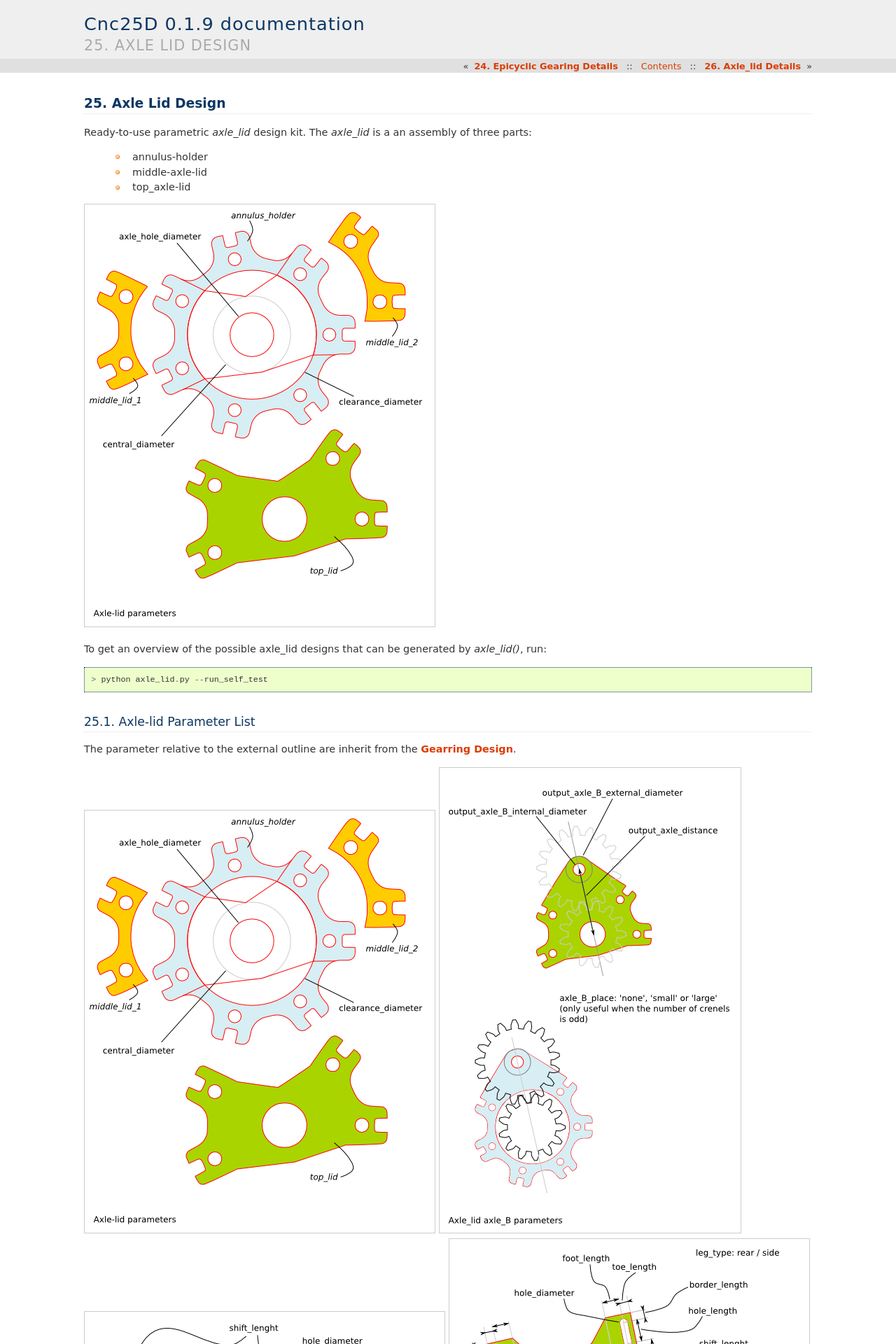
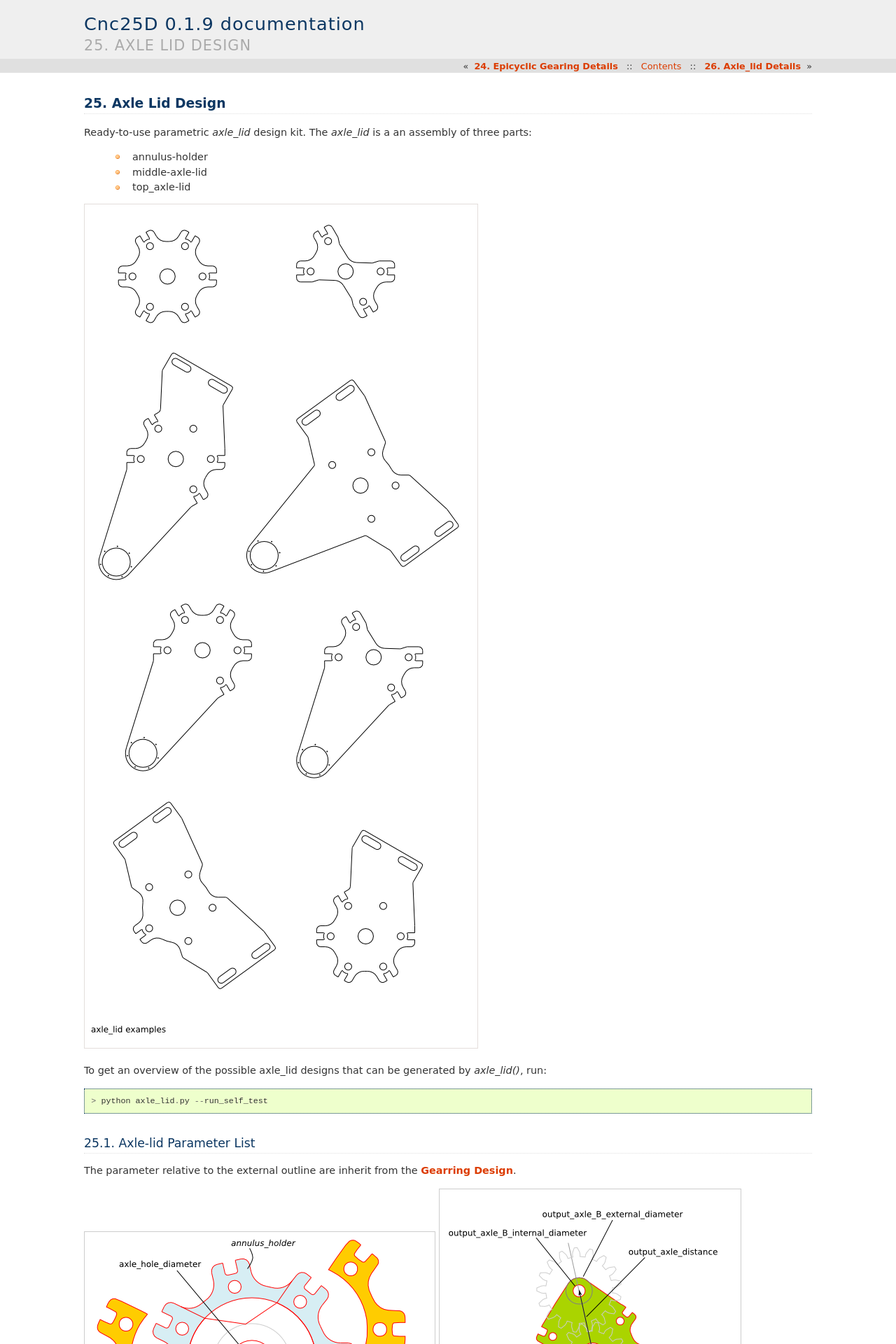
Before and after one commit to charlyoleg/Cnc25D, a Sphinx documentation site: the page built from docs/axle_lid_design.rst, in a window 1280 px wide. Shown: the top 1920 px of the page at 70% size. Built offline with Sphinx 7.4.7, drawn with Linux system fonts in a browser that asks for light colours; formulas are drawn with MathJax 3.

Commit message:
[axle_lid] examples in  the doc

```diff
--- a/docs/axle_lid_design.rst
+++ b/docs/axle_lid_design.rst
@@ -8,7 +8,7 @@ Ready-to-use parametric *axle_lid* design kit. The *axle_lid* is a an assembly o
   - middle-axle-lid
   - top_axle-lid
 
-.. image:: images/axle_lid_parameters.png
+.. image:: images/axle_lid_examples.png
 
 To get an overview of the possible axle_lid designs that can be generated by *axle_lid()*, run::
 
```
Also changed, not shown: docs/axle_lid_examples.svg (added), docs/images/axle_lid_examples.png (added).
